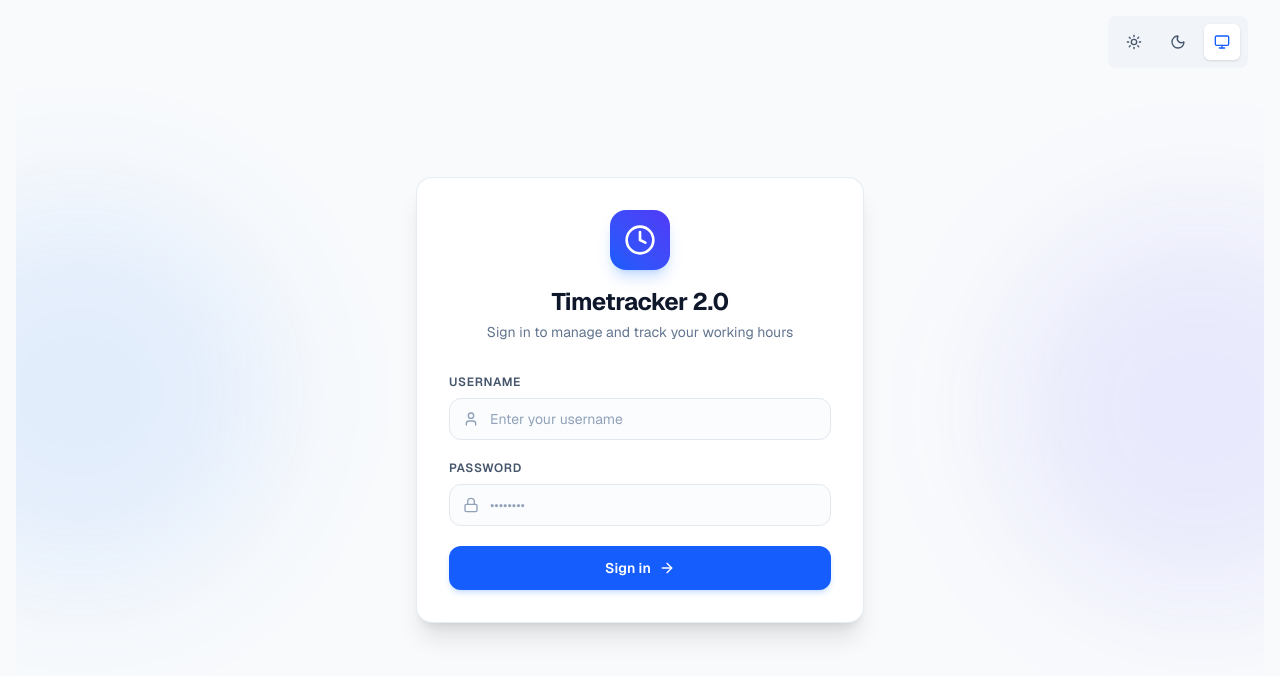
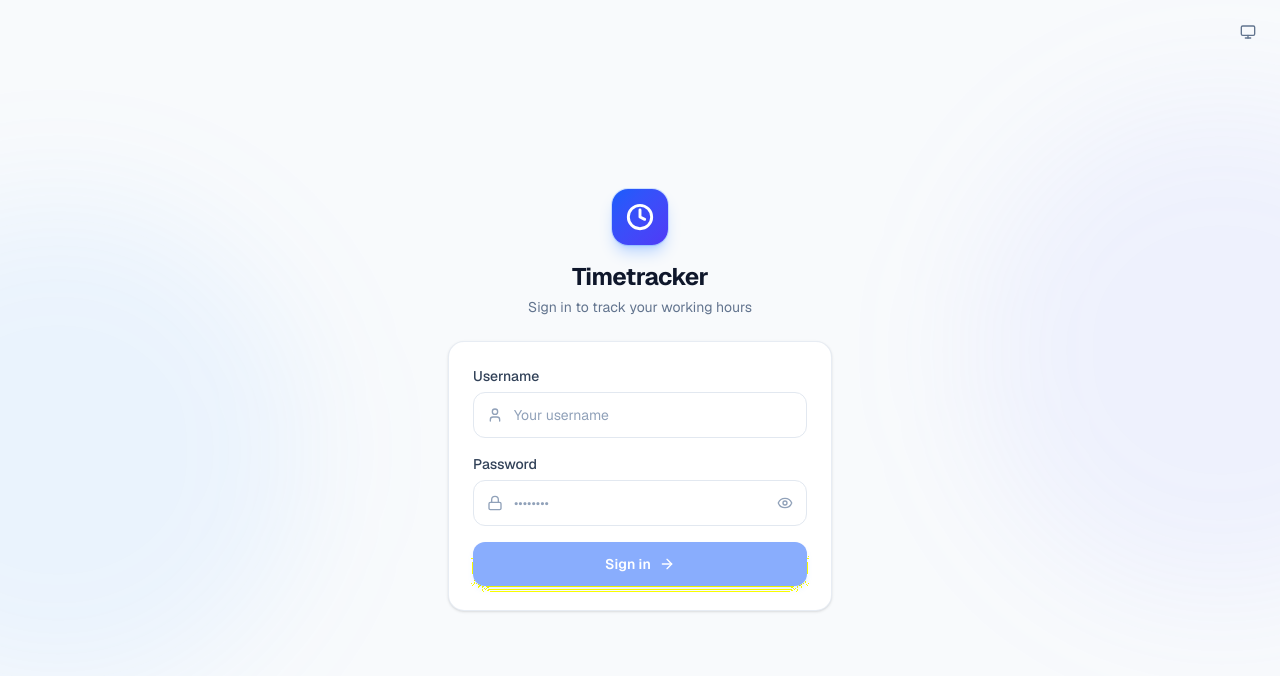
Before and after one commit to nobio/timetracker-ui2, a Next.js app: page / in a window 1280 px wide. Shown: the top 676 px of the page. Built offline with nearby package versions, Linux system fonts and the light colour scheme; what openapi-fetch would draw is missing.

Commit message:
adapted layout

```diff
--- a/src/app/dashboard/layout.tsx
+++ b/src/app/dashboard/layout.tsx
@@ -63,100 +63,101 @@ export default function DashboardLayout({
 
     return (
         <div className="min-h-screen bg-slate-50 dark:bg-slate-950 text-slate-900 dark:text-slate-100 flex flex-col md:flex-row transition-colors">
-            {/* Mobile nav header */}
+            {/* Mobile top header */}
             <header className="md:hidden bg-white/90 dark:bg-slate-900/90 border-b border-slate-200/80 dark:border-slate-800 px-4 py-3 flex justify-between items-center sticky top-0 z-40 shadow-sm backdrop-blur-md">
-                <Link href="/dashboard" className="flex items-center gap-2 text-blue-600 dark:text-blue-500 font-bold text-lg">
-                    <div className="bg-blue-600 dark:bg-blue-500 text-white p-1.5 rounded-lg shadow-sm">
-                        <Clock className="w-4 h-4" />
+                <Link href="/dashboard" className="flex items-center gap-2.5">
+                    <div className="bg-gradient-to-br from-blue-600 to-indigo-600 text-white p-1.5 rounded-lg shadow-sm shadow-blue-500/30">
+                        <Clock className="w-4 h-4" strokeWidth={2.5} />
                     </div>
-                    <span className="tracking-tight text-slate-900 dark:text-slate-100 font-bold">Timetracker</span>
+                    <span className="tracking-tight text-slate-900 dark:text-slate-100 font-bold text-base">Timetracker</span>
                 </Link>
-                <div className="flex items-center gap-1.5">
-                    <ThemeSwitcher />
+                <div className="flex items-center gap-1">
+                    <ThemeSwitcher variant="compact" />
                     <button
                         onClick={handleLogout}
-                        className="p-2 text-slate-400 hover:text-rose-600 dark:hover:text-rose-400 hover:bg-rose-50 dark:hover:bg-rose-950/30 rounded-lg transition-colors"
-                        title="Logout"
                         aria-label="Logout"
+                        className="flex items-center justify-center w-8 h-8 rounded-lg text-slate-500 hover:text-rose-600 dark:hover:text-rose-400 hover:bg-rose-50 dark:hover:bg-rose-950/30 transition-colors"
                     >
-                        <LogOut className="w-5 h-5" />
+                        <LogOut className="w-4 h-4" />
                     </button>
                 </div>
             </header>
 
             {/* Sidebar Navigation (Desktop) */}
-            <aside
-                className="hidden md:flex md:relative md:translate-x-0 z-30 w-64 bg-white dark:bg-slate-900 border-r border-slate-200/80 dark:border-slate-800 flex-col min-h-screen transition-colors"
-            >
-                <div className="p-5 border-b border-slate-200/80 dark:border-slate-800 flex items-center gap-3">
-                    <div className="bg-gradient-to-tr from-blue-600 to-indigo-600 p-2 rounded-xl text-white shadow-md shadow-blue-500/20">
-                        <Clock className="w-5 h-5" />
+            <aside className="hidden md:flex w-56 lg:w-64 bg-white dark:bg-slate-900 border-r border-slate-200/80 dark:border-slate-800 flex-col min-h-screen transition-colors shrink-0">
+                <div className="p-4 lg:p-5 border-b border-slate-200/80 dark:border-slate-800 flex items-center gap-3">
+                    <div className="bg-gradient-to-br from-blue-600 to-indigo-600 p-2 rounded-xl text-white shadow-md shadow-blue-500/20 shrink-0">
+                        <Clock className="w-4 h-4" strokeWidth={2.5} />
                     </div>
-                    <div>
-                        <div className="font-bold text-base tracking-tight text-slate-900 dark:text-slate-100">Timetracker</div>
-                        <div className="text-[11px] font-medium text-slate-400 dark:text-slate-500">Workspace 2.0</div>
+                    <div className="min-w-0">
+                        <div className="font-bold text-sm tracking-tight text-slate-900 dark:text-slate-100">Timetracker</div>
+                        <div className="text-[11px] text-slate-400 dark:text-slate-500">v2.0</div>
                     </div>
                 </div>
 
-                <nav className="flex-1 p-3 space-y-1.5">
+                <nav className="flex-1 p-2.5 space-y-1">
                     {navItems.map((item) => {
                         const isActive = pathname === item.href;
                         return (
                             <Link
                                 key={item.href}
                                 href={item.href}
-                                className={`flex items-center gap-3 px-3.5 py-2.5 rounded-xl transition-all font-medium text-sm ${isActive
-                                    ? "bg-blue-50 dark:bg-blue-950/40 text-blue-600 dark:text-blue-400 shadow-sm border border-blue-100 dark:border-blue-900/40 font-semibold"
-                                    : "text-slate-600 dark:text-slate-400 hover:bg-slate-100/70 dark:hover:bg-slate-800/60 hover:text-slate-900 dark:hover:text-slate-200"
+                                className={`flex items-center gap-3 px-3 py-2.5 rounded-xl transition-all text-sm ${isActive
+                                    ? "bg-blue-50 dark:bg-blue-950/40 text-blue-600 dark:text-blue-400 font-semibold border border-blue-100 dark:border-blue-900/40"
+                                    : "text-slate-600 dark:text-slate-400 hover:bg-slate-100 dark:hover:bg-slate-800 hover:text-slate-900 dark:hover:text-slate-200 font-medium"
                                     }`}
                             >
-                                <item.icon className={`w-4 h-4 ${isActive ? "text-blue-600 dark:text-blue-400" : "text-slate-400 dark:text-slate-500"}`} />
+                                <item.icon className={`w-4 h-4 shrink-0 ${isActive ? "text-blue-600 dark:text-blue-400" : "text-slate-400 dark:text-slate-500"}`} />
                                 {item.label}
                             </Link>
                         );
                     })}
                 </nav>
 
-                <div className="p-3 border-t border-slate-200/80 dark:border-slate-800 space-y-2">
-                    <div className="px-1 py-1">
-                        <div className="text-[11px] font-medium uppercase tracking-wider text-slate-400 dark:text-slate-500 mb-1.5 px-2">Theme</div>
+                <div className="p-2.5 border-t border-slate-200/80 dark:border-slate-800 space-y-1">
+                    <div className="px-3 py-2">
+                        <p className="text-[11px] font-medium text-slate-400 dark:text-slate-500 uppercase tracking-wider mb-2">Theme</p>
                         <ThemeSwitcher />
                     </div>
                     <button
                         onClick={handleLogout}
-                        className="flex items-center gap-3 px-3.5 py-2.5 text-rose-600 dark:text-rose-400 hover:bg-rose-50 dark:hover:bg-rose-950/30 rounded-xl transition-colors font-medium text-sm w-full"
+                        className="flex items-center gap-3 px-3 py-2.5 text-slate-600 dark:text-slate-400 hover:text-rose-600 dark:hover:text-rose-400 hover:bg-rose-50 dark:hover:bg-rose-950/30 rounded-xl transition-colors font-medium text-sm w-full"
                     >
                         <LogOut className="w-4 h-4" />
-                        Logout
+                        Sign out
                     </button>
                 </div>
             </aside>
 
             {/* Main Content Area */}
-            <main className="flex-1 p-4 sm:p-6 md:p-8 overflow-y-auto w-full pb-24 md:pb-8">
-                <div className="max-w-7xl mx-auto w-full">{children}</div>
+            <main className="flex-1 min-w-0 p-4 sm:p-6 overflow-y-auto pb-28 md:pb-6">
+                <div className="max-w-6xl mx-auto w-full">{children}</div>
             </main>
 
             {/* Bottom Navigation (Mobile) */}
-            <nav className="md:hidden fixed bottom-4 left-3 right-3 h-16 bg-white/95 dark:bg-slate-900/95 border border-slate-200/80 dark:border-slate-800 rounded-2xl shadow-xl shadow-slate-900/10 dark:shadow-slate-950/50 z-40 flex items-center justify-around px-2 backdrop-blur-lg">
+            <nav
+                aria-label="Main navigation"
+                className="md:hidden fixed bottom-3 left-3 right-3 h-16 bg-white/95 dark:bg-slate-900/95 border border-slate-200/80 dark:border-slate-800 rounded-2xl shadow-lg shadow-slate-900/10 dark:shadow-slate-950/50 z-40 flex items-stretch backdrop-blur-lg"
+            >
                 {navItems.map((item) => {
                     const isActive = pathname === item.href;
                     return (
                         <Link
                             key={item.href}
                             href={item.href}
-                            className={`flex flex-col items-center justify-center flex-1 h-full rounded-xl transition-all ${isActive
-                                ? "text-blue-600 dark:text-blue-400 font-semibold"
-                                : "text-slate-500 dark:text-slate-400 hover:text-slate-900 dark:hover:text-slate-200"
+                            aria-current={isActive ? "page" : undefined}
+                            className={`flex flex-col items-center justify-center flex-1 gap-1 py-2 rounded-xl transition-all ${isActive
+                                ? "text-blue-600 dark:text-blue-400"
+                                : "text-slate-500 dark:text-slate-400"
                                 }`}
                         >
-                            <div className={`relative p-1.5 rounded-xl transition-all ${isActive
-                                ? "bg-blue-600 text-white shadow-md shadow-blue-500/25 scale-105"
+                            <div className={`flex items-center justify-center w-8 h-8 rounded-xl transition-all ${isActive
+                                ? "bg-blue-600 text-white shadow-sm shadow-blue-500/30"
                                 : ""
                                 }`}>
                                 <item.icon className="w-4 h-4" />
                             </div>
-                            <span className="text-[10px] mt-1 tracking-tight">
+                            <span className={`text-[10px] font-medium leading-none ${isActive ? "font-semibold" : ""}`}>
                                 {item.label}
                             </span>
                         </Link>
--- a/src/app/layout.tsx
+++ b/src/app/layout.tsx
@@ -1,4 +1,4 @@
-import type { Metadata } from "next";
+import type { Metadata, Viewport } from "next";
 import { Geist, Geist_Mono } from "next/font/google";
 import "./globals.css";
 import Providers from "@/components/providers";
@@ -14,10 +14,13 @@ const geistMono = Geist_Mono({
 });
 
 export const metadata: Metadata = {
-  viewport: "width=device-width, initial-scale=1",
-
   title: "Timetracker 2.0",
   description: "High-performance time tracker application",
+};
+
+export const viewport: Viewport = {
+  width: "device-width",
+  initialScale: 1,
 };
 
 export default function RootLayout({
@@ -31,7 +34,7 @@ export default function RootLayout({
         suppressHydrationWarning
         className={`${geistSans.variable} ${geistMono.variable} antialiased`}
       >
-        <div className="container mx-auto px-4"><Providers>{children}</Providers></div>
+        <Providers>{children}</Providers>
       </body>
     </html>
   );
--- a/src/app/page.tsx
+++ b/src/app/page.tsx
@@ -5,12 +5,13 @@ import { useRouter } from "next/navigation";
 import { useMutation } from "@tanstack/react-query";
 import { apiClient } from "@/lib/api/client";
 import { storeTokens } from "@/lib/auth/session";
-import { Clock, Lock, User, Loader2, ArrowRight } from "lucide-react";
+import { Clock, Lock, User, Loader2, ArrowRight, Eye, EyeOff, AlertCircle } from "lucide-react";
 import { ThemeSwitcher } from "@/components/ThemeSwitcher";
 
 export default function LoginPage() {
   const [username, setUsername] = useState("");
   const [password, setPassword] = useState("");
+  const [showPassword, setShowPassword] = useState(false);
   const router = useRouter();
 
   const loginMutation = useMutation({
@@ -18,7 +19,7 @@ export default function LoginPage() {
       const { data, error } = await apiClient.POST("/auth/login", {
         body: { username, password },
       });
-      if (error) throw new Error(error.message || "Login failed");
+      if (error) throw new Error(error.message || "Invalid username or password");
       return data;
     },
     onSuccess: (data) => {
@@ -34,37 +35,42 @@ export default function LoginPage() {
     loginMutation.mutate();
   };
 
+  const inputBase =
+    "w-full pl-10 pr-4 py-3 rounded-xl border bg-white dark:bg-slate-800/60 text-slate-900 dark:text-slate-100 placeholder-slate-400 dark:placeholder-slate-500 focus:ring-2 focus:ring-blue-500/30 focus:border-blue-500 dark:focus:border-blue-500 transition-all text-sm outline-none";
+  const inputNormal = "border-slate-200 dark:border-slate-700";
+  const inputError = "border-rose-400 dark:border-rose-600 focus:ring-rose-400/20 focus:border-rose-500";
+
   return (
-    <div className="min-h-screen bg-slate-50 dark:bg-slate-950 flex flex-col items-center justify-center p-4 sm:p-6 transition-colors relative overflow-hidden">
-      {/* Background decorative subtle glow */}
-      <div className="absolute top-1/4 -left-32 w-96 h-96 bg-blue-500/10 dark:bg-blue-600/15 rounded-full blur-3xl pointer-events-none" />
-      <div className="absolute bottom-1/4 -right-32 w-96 h-96 bg-indigo-500/10 dark:bg-indigo-600/15 rounded-full blur-3xl pointer-events-none" />
+    <div className="min-h-screen bg-slate-50 dark:bg-slate-950 flex flex-col items-center justify-center p-4 transition-colors relative overflow-hidden">
+      {/* Subtle background glows */}
+      <div className="absolute top-1/4 -left-48 w-[500px] h-[500px] bg-blue-400/8 dark:bg-blue-600/12 rounded-full blur-3xl pointer-events-none" />
+      <div className="absolute bottom-1/4 -right-48 w-[500px] h-[500px] bg-indigo-400/8 dark:bg-indigo-600/12 rounded-full blur-3xl pointer-events-none" />
 
-      {/* Top right theme switcher */}
+      {/* Top-right compact theme toggle */}
       <div className="absolute top-4 right-4 z-10">
-        <ThemeSwitcher />
+        <ThemeSwitcher variant="compact" />
       </div>
 
-      <div className="max-w-md w-full bg-white dark:bg-slate-900 rounded-2xl shadow-xl border border-slate-200/80 dark:border-slate-800 overflow-hidden relative z-10 transition-colors">
-        <div className="p-6 sm:p-8">
-          <div className="flex flex-col items-center mb-8">
-            <div className="bg-gradient-to-tr from-blue-600 to-indigo-600 p-3.5 rounded-2xl shadow-lg shadow-blue-500/25 mb-4">
-              <Clock className="w-8 h-8 text-white" />
-            </div>
-            <h1 className="text-2xl font-bold tracking-tight text-slate-900 dark:text-slate-100">
-              Timetracker 2.0
-            </h1>
-            <p className="text-sm text-slate-500 dark:text-slate-400 mt-1">
-              Sign in to manage and track your working hours
-            </p>
+      <div className="max-w-sm w-full relative z-10">
+        {/* Brand header — outside the card for a lighter feel */}
+        <div className="flex flex-col items-center mb-6">
+          <div className="bg-gradient-to-br from-blue-600 to-indigo-600 p-3.5 rounded-2xl shadow-lg shadow-blue-500/30 mb-4 ring-1 ring-blue-500/20">
+            <Clock className="w-7 h-7 text-white" strokeWidth={2.5} />
           </div>
+          <h1 className="text-2xl font-bold tracking-tight text-slate-900 dark:text-slate-100">
+            Timetracker
+          </h1>
+          <p className="text-sm text-slate-500 dark:text-slate-400 mt-1 text-center">
+            Sign in to track your working hours
+          </p>
+        </div>
 
-          <form onSubmit={handleSubmit} className="space-y-5">
-            <div>
-              <label
-                htmlFor="username"
-                className="block text-xs font-semibold uppercase tracking-wider text-slate-600 dark:text-slate-400 mb-2"
-              >
+        {/* Login card */}
+        <div className="bg-white dark:bg-slate-900 rounded-2xl shadow-sm border border-slate-200/80 dark:border-slate-800 p-6 transition-colors">
+          <form onSubmit={handleSubmit} className="space-y-4" noValidate>
+            {/* Username */}
+            <div className="space-y-1.5">
+              <label htmlFor="username" className="block text-sm font-medium text-slate-700 dark:text-slate-300">
                 Username
               </label>
               <div className="relative">
@@ -75,19 +81,21 @@ export default function LoginPage() {
                   id="username"
                   type="text"
                   required
-                  className="w-full pl-10 pr-4 py-2.5 rounded-xl border border-slate-200 dark:border-slate-700 bg-slate-50/50 dark:bg-slate-800/60 text-slate-900 dark:text-slate-100 placeholder-slate-400 dark:placeholder-slate-500 focus:bg-white dark:focus:bg-slate-800 focus:ring-2 focus:ring-blue-500/20 focus:border-blue-600 dark:focus:border-blue-500 transition-all text-sm outline-none"
+                  autoComplete="username"
+                  autoCapitalize="none"
+                  spellCheck={false}
+                  className={`${inputBase} ${loginMutation.isError ? inputError : inputNormal}`}
                   value={username}
                   onChange={(e) => setUsername(e.target.value)}
-                  placeholder="Enter your username"
+                  placeholder="Your username"
+                  aria-invalid={loginMutation.isError}
                 />
               </div>
             </div>
 
-            <div>
-              <label
-                htmlFor="password"
-                className="block text-xs font-semibold uppercase tracking-wider text-slate-600 dark:text-slate-400 mb-2"
-              >
+            {/* Password */}
+            <div className="space-y-1.5">
+              <label htmlFor="password" className="block text-sm font-medium text-slate-700 dark:text-slate-300">
                 Password
               </label>
               <div className="relative">
@@ -96,35 +104,51 @@ export default function LoginPage() {
                 </div>
                 <input
                   id="password"
-                  type="password"
+                  type={showPassword ? "text" : "password"}
                   required
-                  className="w-full pl-10 pr-4 py-2.5 rounded-xl border border-slate-200 dark:border-slate-700 bg-slate-50/50 dark:bg-slate-800/60 text-slate-900 dark:text-slate-100 placeholder-slate-400 dark:placeholder-slate-500 focus:bg-white dark:focus:bg-slate-800 focus:ring-2 focus:ring-blue-500/20 focus:border-blue-600 dark:focus:border-blue-500 transition-all text-sm outline-none"
+                  autoComplete="current-password"
+                  className={`${inputBase} pr-11 ${loginMutation.isError ? inputError : inputNormal}`}
                   value={password}
                   onChange={(e) => setPassword(e.target.value)}
                   placeholder="••••••••"
+                  aria-invalid={loginMutation.isError}
                 />
+                <button
+                  type="button"
+                  tabIndex={-1}
+                  onClick={() => setShowPassword((s) => !s)}
+                  aria-label={showPassword ? "Hide password" : "Show password"}
+                  className="absolute inset-y-0 right-0 pr-3.5 flex items-center text-slate-400 hover:text-slate-600 dark:hover:text-slate-300 transition-colors"
+                >
+                  {showPassword ? <EyeOff className="w-4 h-4" /> : <Eye className="w-4 h-4" />}
+                </button>
               </div>
             </div>
 
+            {/* Error message — inline, not a banner */}
             {loginMutation.isError && (
-              <div className="p-3.5 bg-rose-50 dark:bg-rose-950/40 text-rose-700 dark:text-rose-400 rounded-xl text-sm border border-rose-200 dark:border-rose-900/50">
-                {loginMutation.error.message}
+              <div
+                role="alert"
+                className="flex items-center gap-2 text-sm text-rose-600 dark:text-rose-400"
+              >
+                <AlertCircle className="w-4 h-4 flex-shrink-0" />
+                <span>{loginMutation.error.message}</span>
               </div>
             )}
 
             <button
               type="submit"
-              disabled={loginMutation.isPending}
-              className="w-full bg-blue-600 hover:bg-blue-700 active:bg-blue-800 text-white font-semibold py-3 px-4 rounded-xl shadow-md shadow-blue-500/20 hover:shadow-lg hover:shadow-blue-500/30 focus:ring-4 focus:ring-blue-500/25 transition-all disabled:opacity-50 disabled:cursor-not-allowed flex items-center justify-center gap-2 text-sm"
+              disabled={loginMutation.isPending || !username || !password}
+              className="w-full bg-blue-600 hover:bg-blue-700 active:bg-blue-800 text-white font-semibold py-3 px-4 rounded-xl shadow-md shadow-blue-500/20 hover:shadow-blue-500/30 focus:ring-4 focus:ring-blue-500/30 focus:outline-none transition-all disabled:opacity-50 disabled:cursor-not-allowed flex items-center justify-center gap-2 text-sm mt-2"
             >
               {loginMutation.isPending ? (
                 <>
                   <Loader2 className="w-4 h-4 animate-spin" />
-                  <span>Signing in...</span>
+                  Signing in…
                 </>
               ) : (
                 <>
-                  <span>Sign in</span>
+                  Sign in
                   <ArrowRight className="w-4 h-4" />
                 </>
               )}
--- a/src/components/ThemeSwitcher.tsx
+++ b/src/components/ThemeSwitcher.tsx
@@ -4,7 +4,12 @@ import { useTheme } from "next-themes";
 import { useEffect, useState } from "react";
 import { Monitor, Moon, Sun } from "lucide-react";
 
-export function ThemeSwitcher() {
+interface ThemeSwitcherProps {
+    /** "compact" renders a single cycling icon button; "full" renders all three options (default) */
+    variant?: "compact" | "full";
+}
+
+export function ThemeSwitcher({ variant = "full" }: ThemeSwitcherProps) {
     const [mounted, setMounted] = useState(false);
     const { theme, setTheme } = useTheme();
 
@@ -13,41 +18,47 @@ export function ThemeSwitcher() {
     }, []);
 
     if (!mounted) {
-        return null;
+        return variant === "compact" ? <div className="w-8 h-8" /> : null;
+    }
+
+    if (variant === "compact") {
+        const cycleTheme = () => {
+            if (theme === "light") setTheme("dark");
+            else if (theme === "dark") setTheme("system");
+            else setTheme("light");
+        };
+        const Icon = theme === "dark" ? Moon : theme === "light" ? Sun : Monitor;
+        const label = theme === "dark" ? "Switch to system theme" : theme === "light" ? "Switch to dark theme" : "Switch to light theme";
+        return (
+            <button
+                onClick={cycleTheme}
+                aria-label={label}
+                className="flex items-center justify-center w-8 h-8 rounded-lg text-slate-500 dark:text-slate-400 hover:text-slate-800 dark:hover:text-slate-200 hover:bg-slate-100 dark:hover:bg-slate-800 transition-colors"
+            >
+                <Icon className="w-4 h-4" />
+            </button>
+        );
     }
 
     return (
-        <div className="flex items-center justify-center gap-2 bg-slate-100 dark:bg-slate-800 p-2 rounded-lg">
-            <button
-                onClick={() => setTheme("light")}
-                aria-label="Light theme"
-                className={`flex items-center justify-center w-9 h-9 rounded-md transition-colors ${theme === "light"
+        <div className="flex items-center bg-slate-100 dark:bg-slate-800/80 p-1 rounded-lg gap-0.5">
+            {[
+                { value: "light", Icon: Sun, label: "Light theme" },
+                { value: "dark", Icon: Moon, label: "Dark theme" },
+                { value: "system", Icon: Monitor, label: "System theme" },
+            ].map(({ value, Icon, label }) => (
+                <button
+                    key={value}
+                    onClick={() => setTheme(value)}
+                    aria-label={label}
+                    className={`flex items-center justify-center w-8 h-8 rounded-md transition-all ${theme === value
                         ? "bg-white dark:bg-slate-700 text-blue-600 dark:text-blue-400 shadow-sm"
-                        : "text-slate-600 dark:text-slate-400 hover:text-slate-900 dark:hover:text-slate-200"
-                    }`}
-            >
-                <Sun className="w-4 h-4" />
-            </button>
-            <button
-                onClick={() => setTheme("dark")}
-                aria-label="Dark theme"
-                className={`flex items-center justify-center w-9 h-9 rounded-md transition-colors ${theme === "dark"
-                        ? "bg-white dark:bg-slate-700 text-blue-600 dark:text-blue-400 shadow-sm"
-                        : "text-slate-600 dark:text-slate-400 hover:text-slate-900 dark:hover:text-slate-200"
-                    }`}
-            >
-                <Moon className="w-4 h-4" />
-            </button>
-            <button
-                onClick={() => setTheme("system")}
-                aria-label="System theme"
-                className={`flex items-center justify-center w-9 h-9 rounded-md transition-colors ${theme === "system"
-                        ? "bg-white dark:bg-slate-700 text-blue-600 dark:text-blue-400 shadow-sm"
-                        : "text-slate-600 dark:text-slate-400 hover:text-slate-900 dark:hover:text-slate-200"
-                    }`}
-            >
-                <Monitor className="w-4 h-4" />
-            </button>
+                        : "text-slate-500 dark:text-slate-400 hover:text-slate-800 dark:hover:text-slate-200"
+                        }`}
+                >
+                    <Icon className="w-4 h-4" />
+                </button>
+            ))}
         </div>
     );
 }
```
Also changed, not shown: src/app/dashboard/page.tsx (+67 -56 lines), src/app/globals.css (+9 -0 lines).
